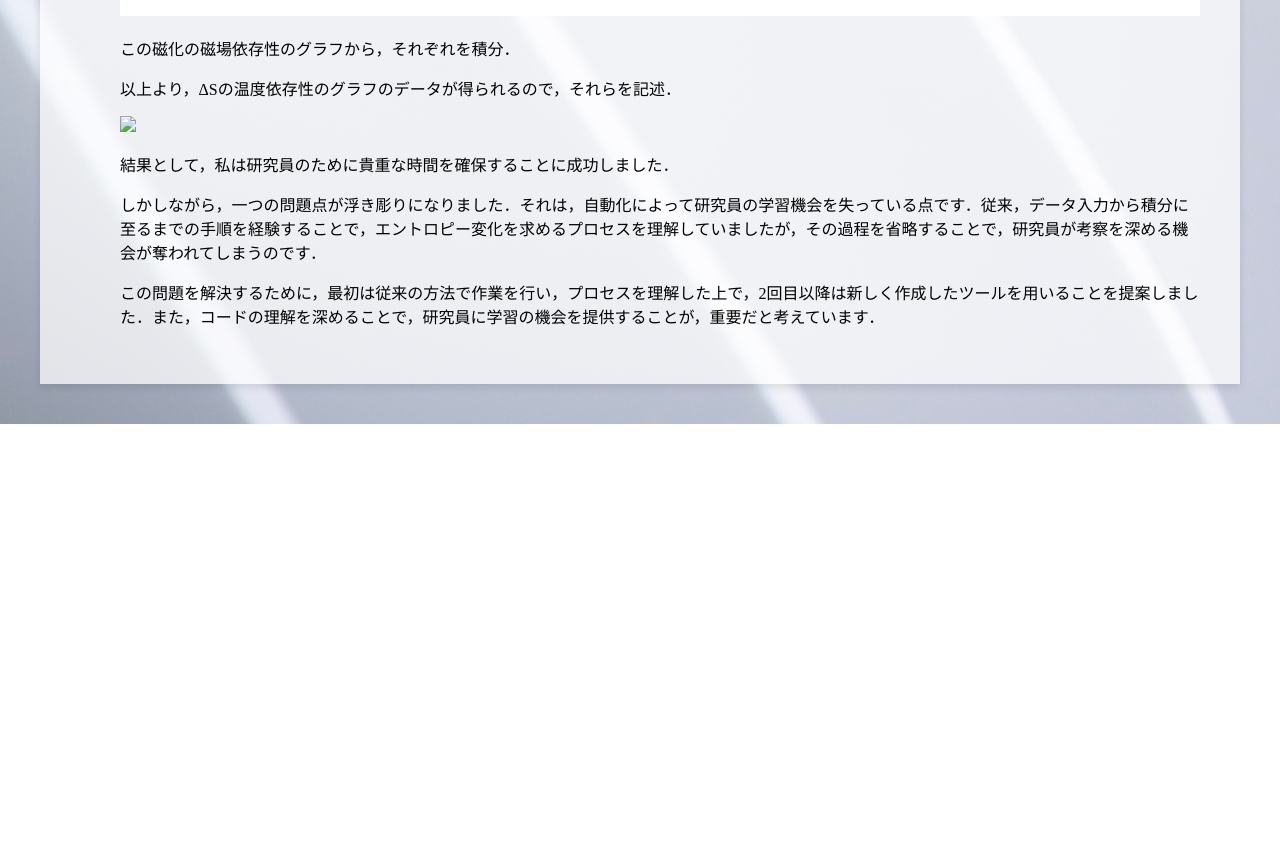
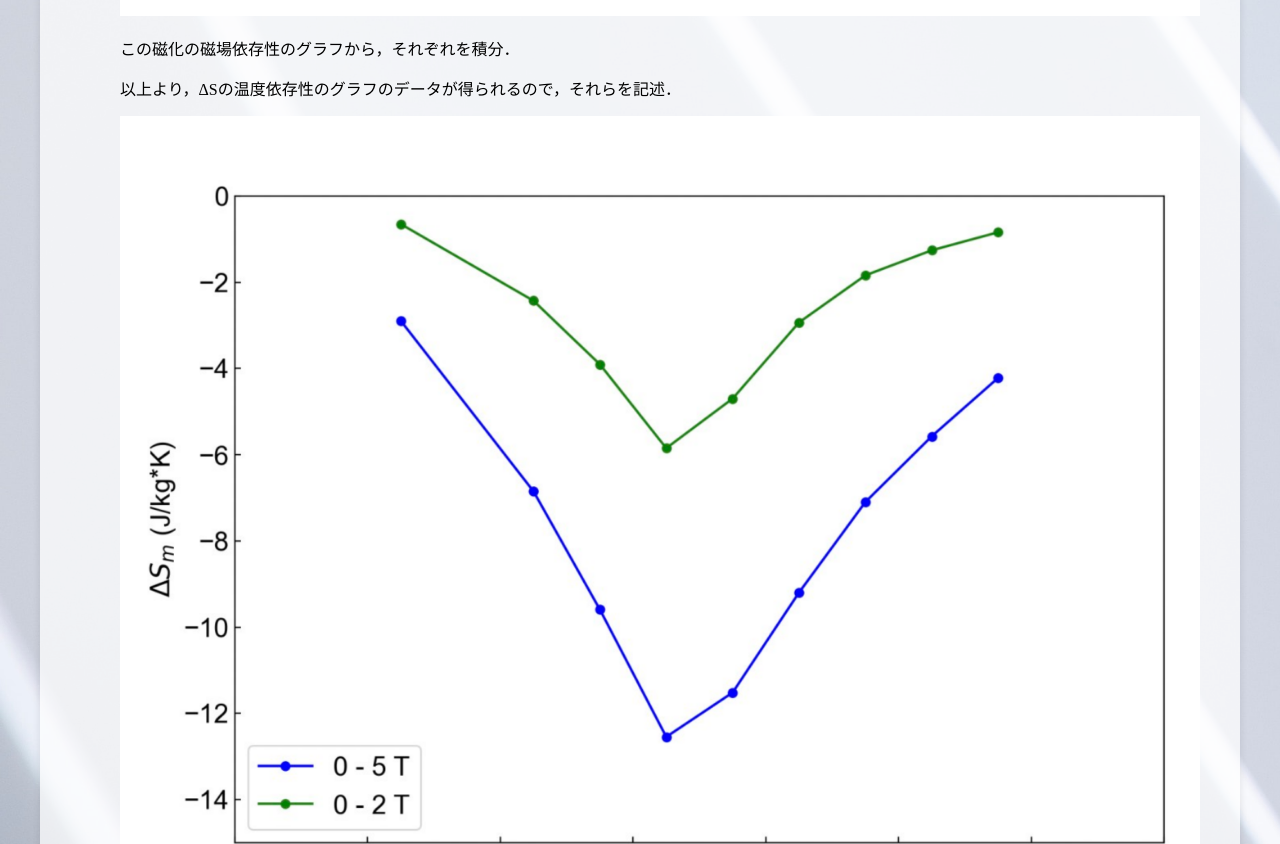
Before and after one commit to tamachika/wter23ae21r, a plain HTML site: page dx.html in a window 1280 px wide. Shown: the part 3328-4172 px from the top of the page. Before the commit the page ends 3752 px from the top, so only its background shows below. Drawn offline with Linux system fonts and the light colour scheme.

Commit message:
Update dx.html

```diff
--- a/dx.html
+++ b/dx.html
@@ -129,7 +129,7 @@ plt.show()
                     <img src="磁化の磁場依存.png" class="fit-image">
             <p>この磁化の磁場依存性のグラフから，それぞれを積分．</p>
             <p>以上より，ΔSの温度依存性のグラフのデータが得られるので，それらを記述．</p>
-                    <img src="デルタs.png" class="fit-image">
+                    <img src="deruta.png" class="fit-image">
 
             <p>結果として，私は研究員のために貴重な時間を確保することに成功しました．<p>
             <p>しかしながら，一つの問題点が浮き彫りになりました．それは，自動化によって研究員の学習機会を失っている点です．従来，データ入力から積分に至るまでの手順を経験することで，エントロピー変化を求めるプロセスを理解していましたが，その過程を省略することで，研究員が考察を深める機会が奪われてしまうのです．<p>
```
